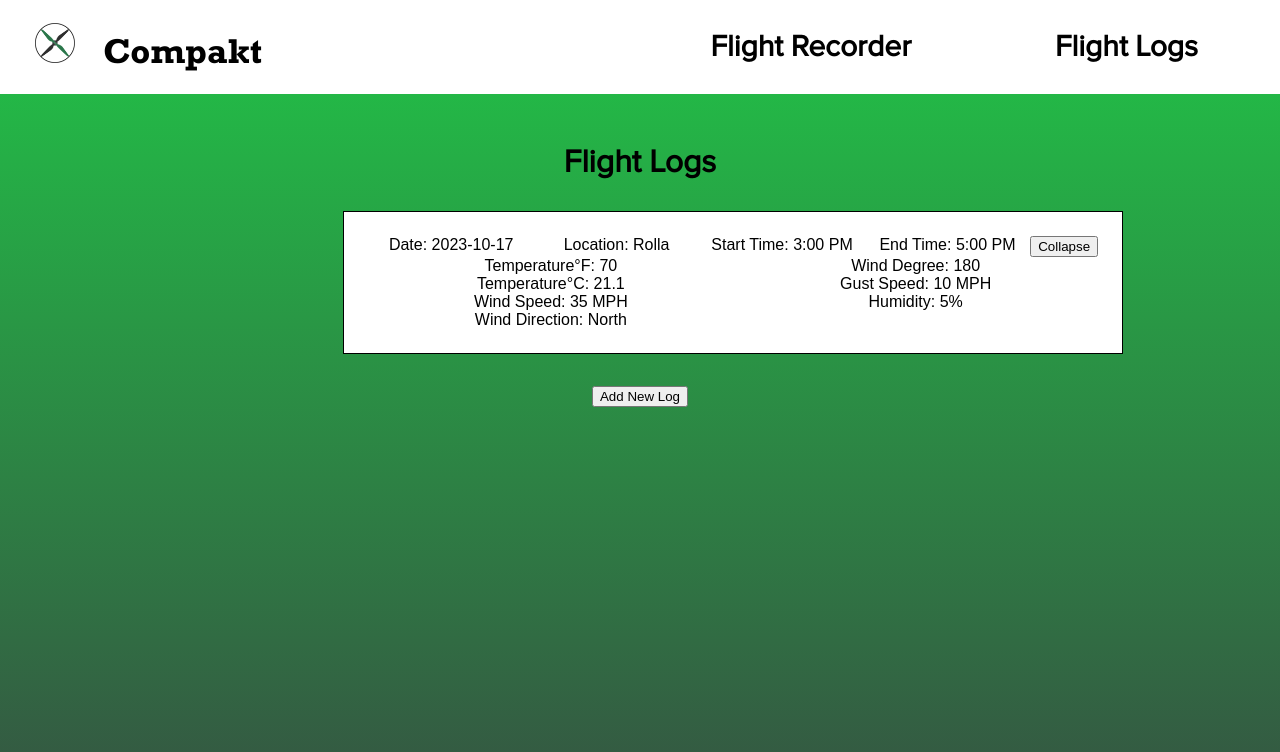
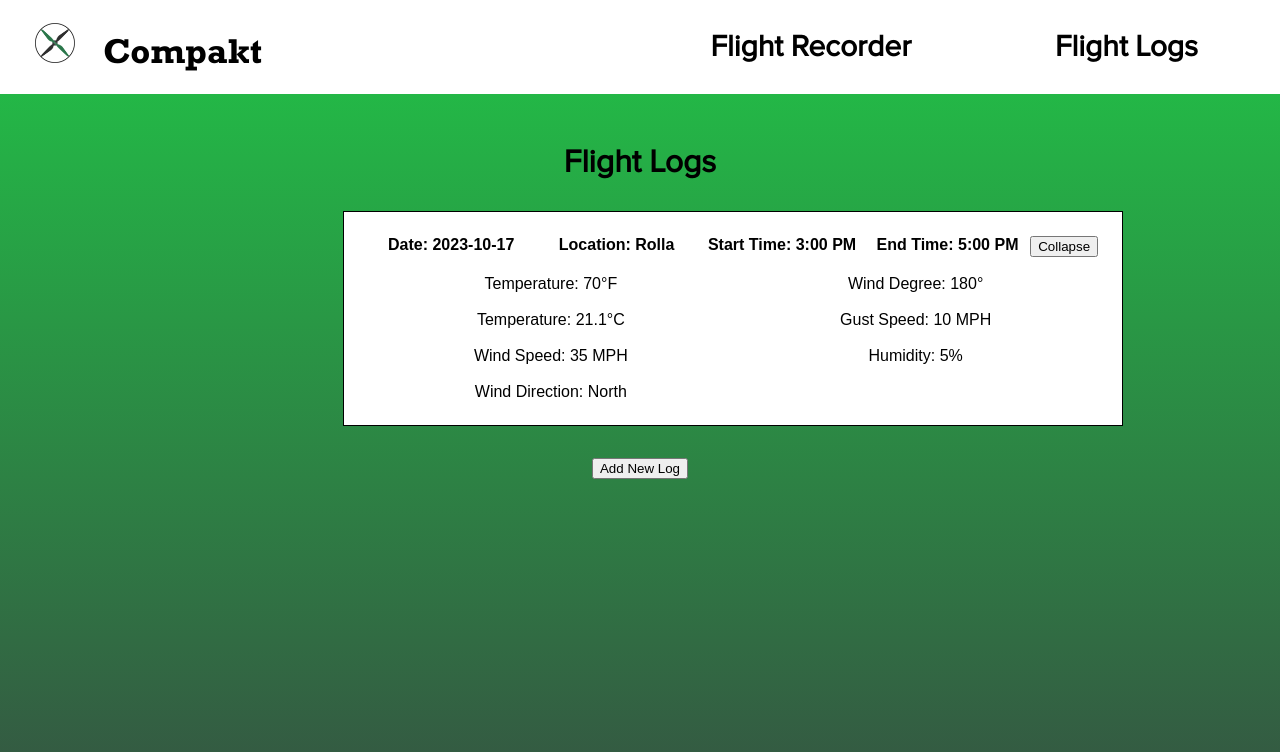
Before and after one commit to MissouriMRR/compakt, a SvelteKit app: page /logs in a window 1280 px wide. Both pictures are taken after a click on the button "Expand". Shown: the top 752 px of the page. Built offline with nearby package versions, Linux system fonts and the light colour scheme.

Commit message:
Updated Flight Log UI

```diff
--- a/src/routes/logs/+page.svelte
+++ b/src/routes/logs/+page.svelte
@@ -47,7 +47,7 @@
   <div id="logs-container">
     {#each flightLogs as log, i (log.index)}
       <div class="flight-log">
-        <div>
+        <div class="expand-details">
           <span>Date: {log.date}</span>
           <span>Location: {log.location}</span>
           <span>Start Time: {log.startTime}</span>
@@ -58,9 +58,9 @@
         </div>
         {#if log.expanded}
           <div class="log-info">
-            <span>Temperature°F: {log.tempF}<br>Temperature°C: {log.tempC}<br>Wind Speed: {log.windSpeed}<br>Wind Direction: {log.windDirection} </span>
-            <span>Wind Degree: {log.windDegree}<br>Gust Speed: {log.gustSpeed}<br>Humidity: {log.Humidity}</span>
-          </div>
+            <span><br>Temperature: {log.tempF}°F<br><br>Temperature: {log.tempC}°C<br><br>Wind Speed: {log.windSpeed}<br><br>Wind Direction: {log.windDirection} </span>
+            <span><br>Wind Degree: {log.windDegree}°<br><br>Gust Speed: {log.gustSpeed}<br><br>Humidity: {log.Humidity}</span>
+            </div>
         {/if}
       </div>
     {/each}
@@ -82,6 +82,9 @@
   .expand-button {
     cursor: pointer;
   }
+  .expand-details {
+    font-weight: bold;
+  }
   .log-info {
     display: none;
   }
```
